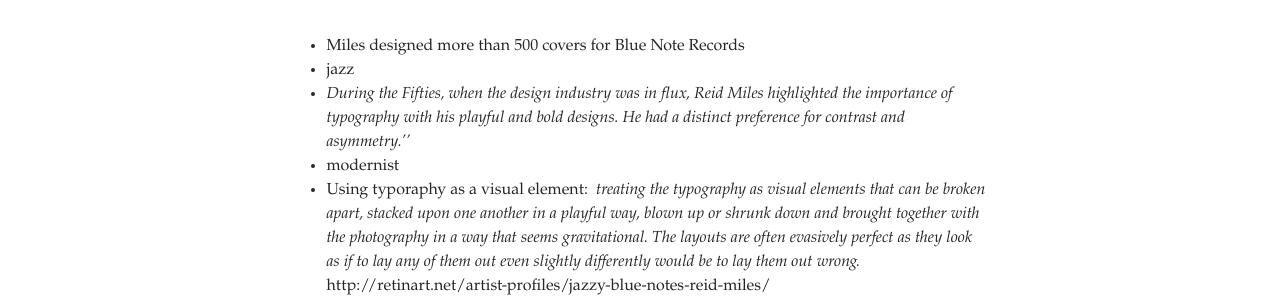
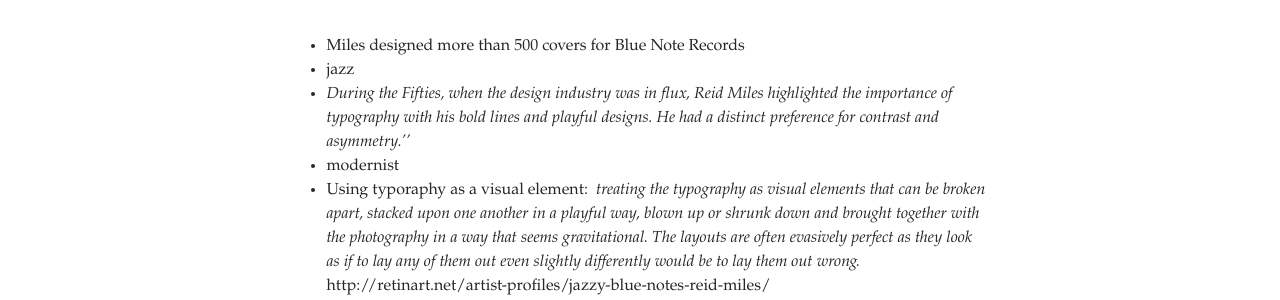
Before and after one commit to lauracutting/typetune, a Jekyll site: the page built from _posts/2020-11-23-reid-miles.md, in a window 1280 px wide. Shown: the part 155-455 px from the top of the page. Built offline with Jekyll 4.4.1, drawn with Linux system fonts in a browser that asks for light colours; some web fonts are replaced.

Commit message:
Update Post “2020-11-23-reid-miles”

```diff
--- a/_posts/2020-11-23-reid-miles.md
+++ b/_posts/2020-11-23-reid-miles.md
@@ -6,7 +6,7 @@
 ---
 * Miles designed more than 500 covers for Blue Note Records
 * jazz
-* *During the Fifties, when the design industry was in flux, Reid Miles highlighted the importance of typography with his playful and bold designs. He had a distinct preference for contrast and asymmetry.''*
+* *During the Fifties, when the design industry was in flux, Reid Miles highlighted the importance of typography with his bold lines and playful designs. He had a distinct preference for contrast and asymmetry.''*
 * modernist
 * Using typoraphy as a visual element:  *treating the typography as visual elements that can be broken apart, stacked upon one another in a playful way, blown up or shrunk down and brought together with the photography in a way that seems gravitational. The layouts are often evasively perfect as they look as if to lay any of them out even slightly differently would be to lay them out wrong.*
 
```
